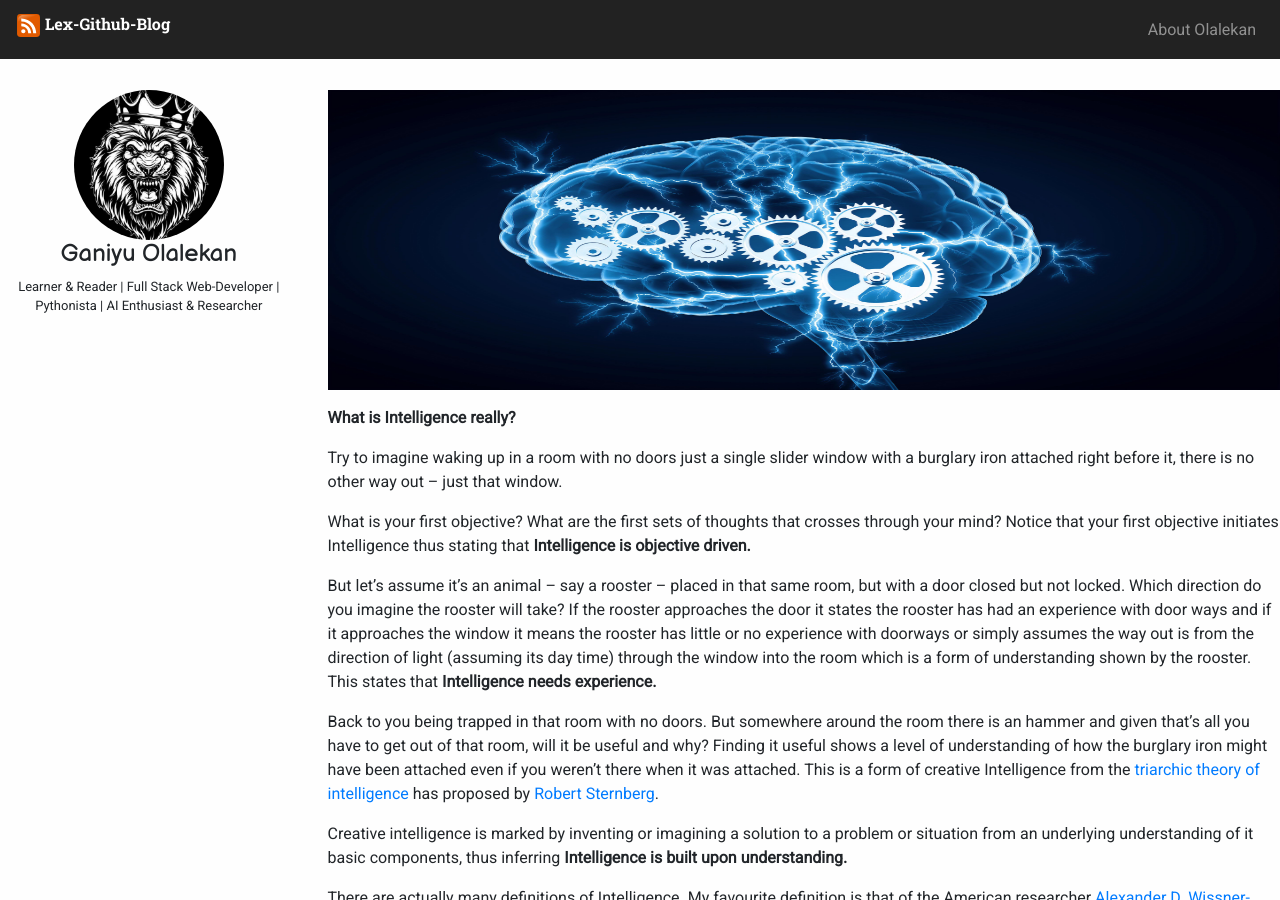
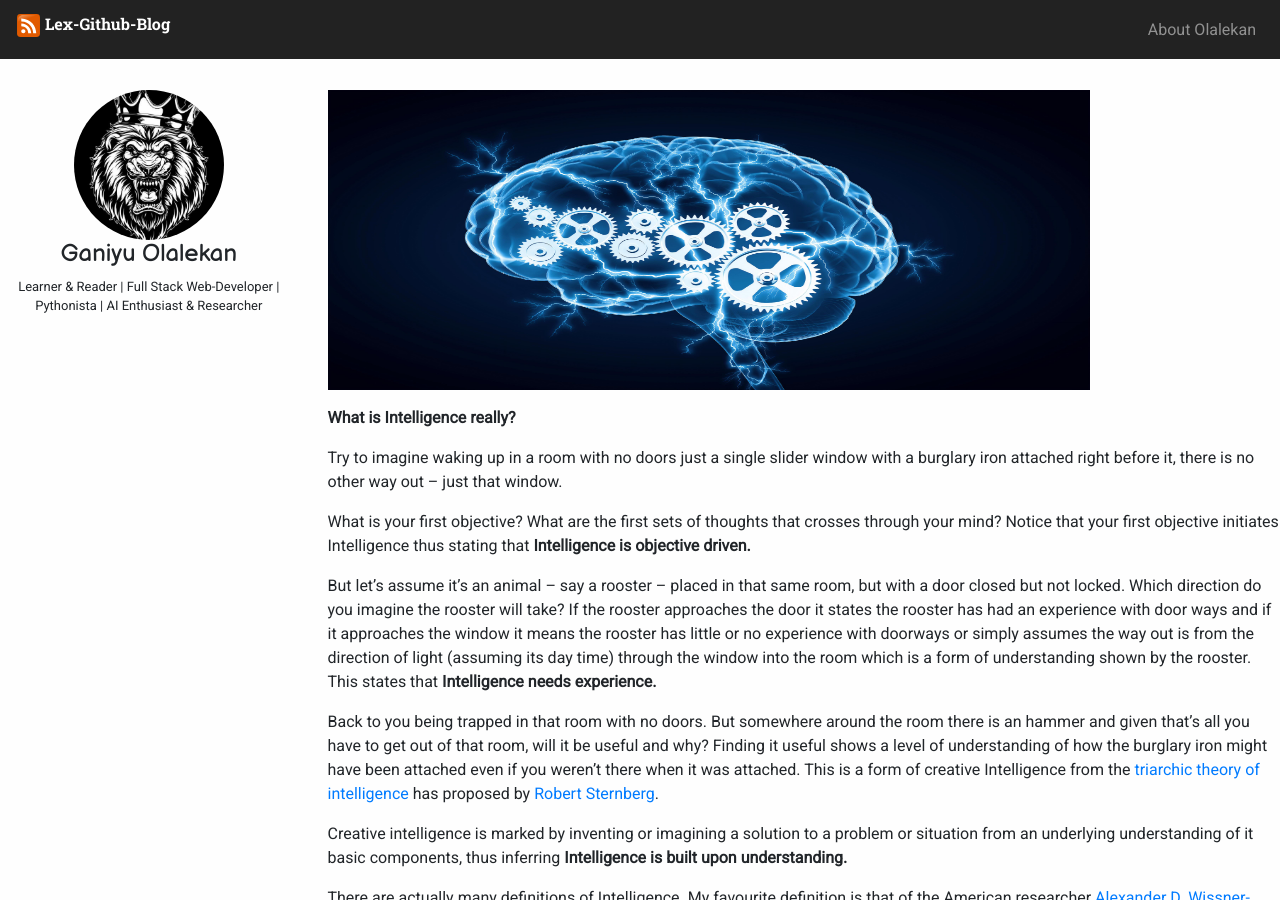
Before and after one commit to ganiyuolalekan/ganiyuolalekan.github.io, a Jekyll site: the page built from _posts/2020-08-31-whai-is-intelligence?.md, in a window 1280 px wide and 900 px high. Built offline with Jekyll 4.4.1, drawn with Linux system fonts in a browser that asks for light colours; nearby versions of some CDN libraries; comment, search, counter and statistics services are not loaded.

Commit message:
fix width and height

```diff
--- a/_posts/2020-08-31-whai-is-intelligence?.md
+++ b/_posts/2020-08-31-whai-is-intelligence?.md
@@ -8,7 +8,7 @@ comments: true
 category: blog
 ---
 
-<img src="{{ site.github.url }}/images/intelligence.jpg" alt="www.bdteck.com" width="100%" height="300px" />
+<img src="{{ site.github.url }}/images/intelligence.jpg" alt="www.bdteck.com" width="80%" height="300vh" />
 
 **What is Intelligence really?**
 
```
